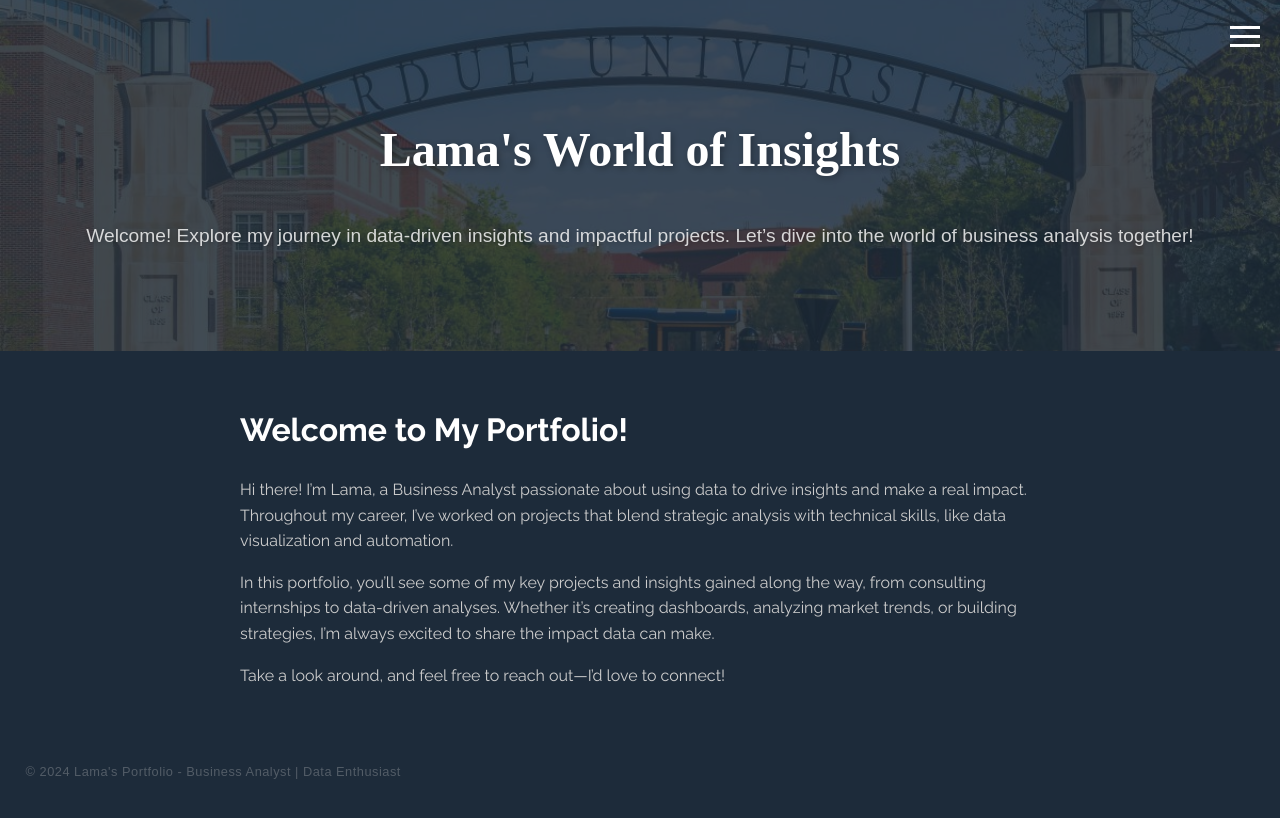
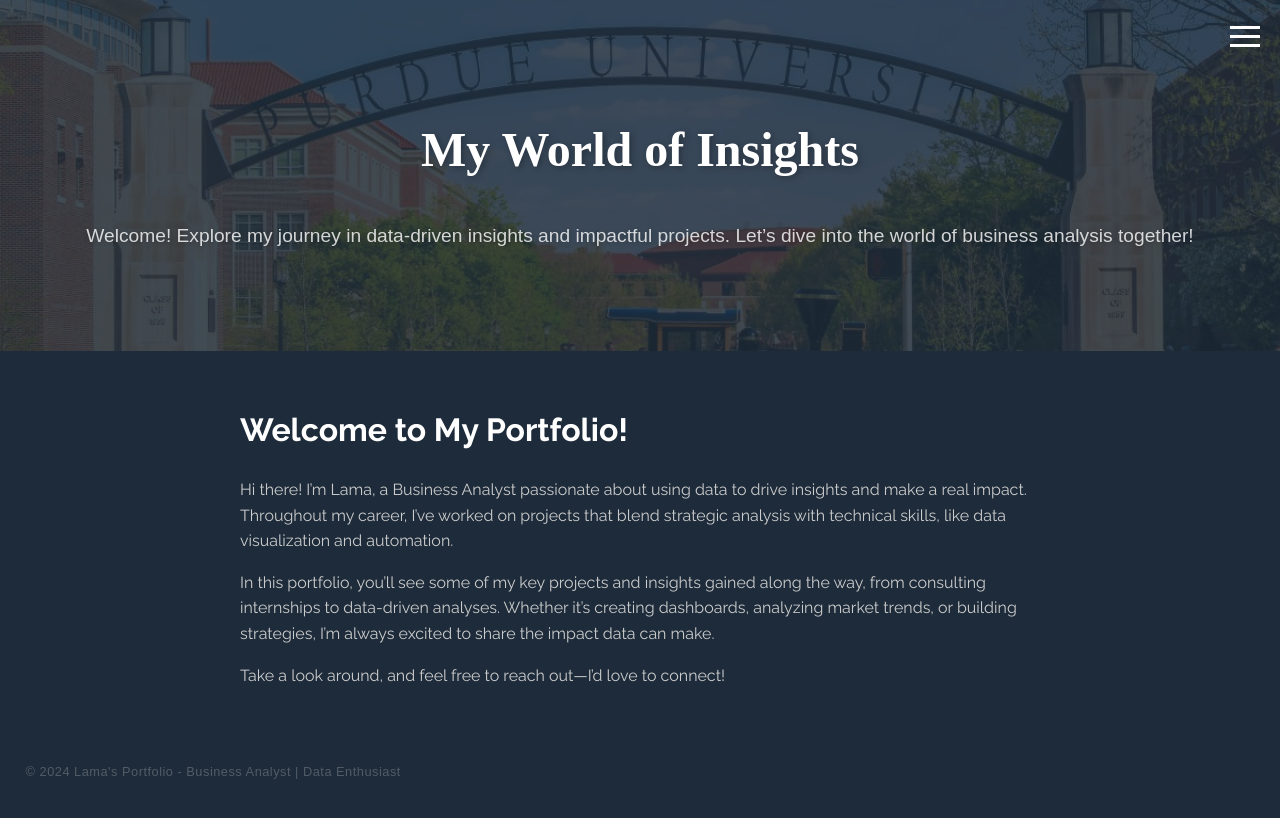
Before and after one commit to LamaJuraisi/Portfolio, a Jekyll site: the page built from index.md, in a window 1280 px wide. Shown: the top 818 px of the page. Built offline with Jekyll 4.4.1, drawn with Linux system fonts in a browser that asks for light colours.

Commit message:
Update _config.yml

```diff
--- a/_config.yml
+++ b/_config.yml
@@ -1,6 +1,6 @@
-title: "Lama's World of Insights"
+title: "My World of Insights"
 description: "Welcome! Explore my journey in data-driven insights and impactful projects. Let’s dive into the world of business analysis together!"
 email: "Lama.juraisy@gmail.com"
 social:
-  linkedin: https://linkedin.com/in/lamaaljuraisi
-  github: https://github.com/LamaJuraisi
+linkedin: https://linkedin.com/in/lamaaljuraisi
+github: https://github.com/LamaJuraisi
```
